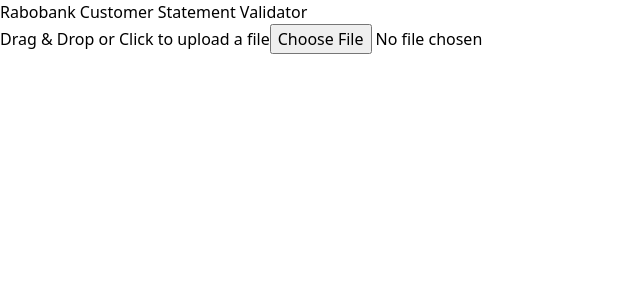
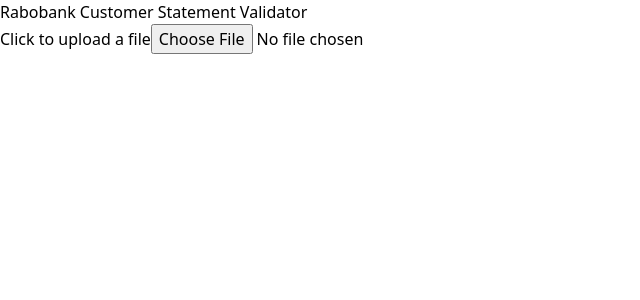
Before and after one commit to DewitteRuben/customer-statement-processor, a React (Vite) app in the folder frontend/: page / in a window 1280 px wide. Shown: the top 300 px of the page, without its empty margins (0-640 px from the left). Built offline with nearby package versions, Linux system fonts and the light colour scheme.

Commit message:
feat: add ability to clear file

```diff
--- a/frontend/src/components/Button/button.tsx
+++ b/frontend/src/components/Button/button.tsx
@@ -2,13 +2,14 @@
 
 type ButtonProps = {
   text: string;
+  className?: string;
   onClick?: () => void;
 };
 
-const Button: React.FC<ButtonProps> = ({ text, onClick }) => {
+const Button: React.FC<ButtonProps> = ({ text, onClick, className }) => {
   return (
     <button
-      className="text-white bg-orange-700 hover:bg-orange-800 focus:ring-4 focus:ring-blue-300 font-medium rounded-lg text-sm px-5 py-2.5 me-2 mb-2 dark:bg-orange-600 dark:hover:bg-orange-700 focus:outline-none dark:focus:ring-orange-800"
+      className={`text-white bg-orange-700 hover:bg-orange-800 focus:ring-4 focus:ring-blue-300 font-medium rounded-lg text-sm px-5 py-2.5 me-2 mb-2 dark:bg-orange-600 dark:hover:bg-orange-700 focus:outline-none dark:focus:ring-orange-800 ${className}`}
       onClick={onClick}
     >
       {text}
--- a/frontend/src/components/FileInput/fileinput.tsx
+++ b/frontend/src/components/FileInput/fileinput.tsx
@@ -1,7 +1,7 @@
 import { useState } from "react";
 
 type FileInputProps = {
-  onFileSelect?: (file: File) => void;
+  onFileSelect?: (file: File | null) => void;
 } & React.DetailedHTMLProps<
   React.InputHTMLAttributes<HTMLInputElement>,
   HTMLInputElement
@@ -20,23 +20,37 @@
     }
   };
 
+  const onHandleClearFile = () => {
+    setFile(null);
+    if (onFileSelect) {
+      onFileSelect(null);
+    }
+  };
+
   return (
     <div className="flex gap-6 items-center">
       {file && (
-        <section>
+        <section className="relative">
           <ul>
             <li>Name: {file.name}</li>
             <li>Type: {file.type}</li>
             <li>Size: {file.size} bytes</li>
           </ul>
+          <span
+            onClick={onHandleClearFile}
+            className="absolute -top-3 -right-2 hover:cursor-pointer"
+          >
+            X
+          </span>
         </section>
       )}
+      {!file && (
         <label
           htmlFor="file_input"
           role="button"
-        className="p-12 border-dotted border-2 border-orange-600"
+          className="p-4 border-dotted border-2 border-orange-600"
         >
-        Drag & Drop or Click to upload a file
+          Click to upload a file
           <input
             className="hidden"
             id="file_input"
@@ -45,6 +59,7 @@
             {...rest}
           />
         </label>
+      )}
     </div>
   );
 };
--- a/frontend/src/components/FileValidationManager/filevalidationmanager.tsx
+++ b/frontend/src/components/FileValidationManager/filevalidationmanager.tsx
@@ -11,7 +11,7 @@
 const FileValidationMananager: React.FC<FileValidationMananagerProps> = ({
   onValidate,
 }) => {
-  const [file, setFile] = useState<File>();
+  const [file, setFile] = useState<File | null>();
 
   const onValidateClick = async () => {
     if (file) {
```
Also changed, not shown: 1 other file (tests, documents, lock files or other folders). Lines whose indentation alone changed are shown as unchanged.
